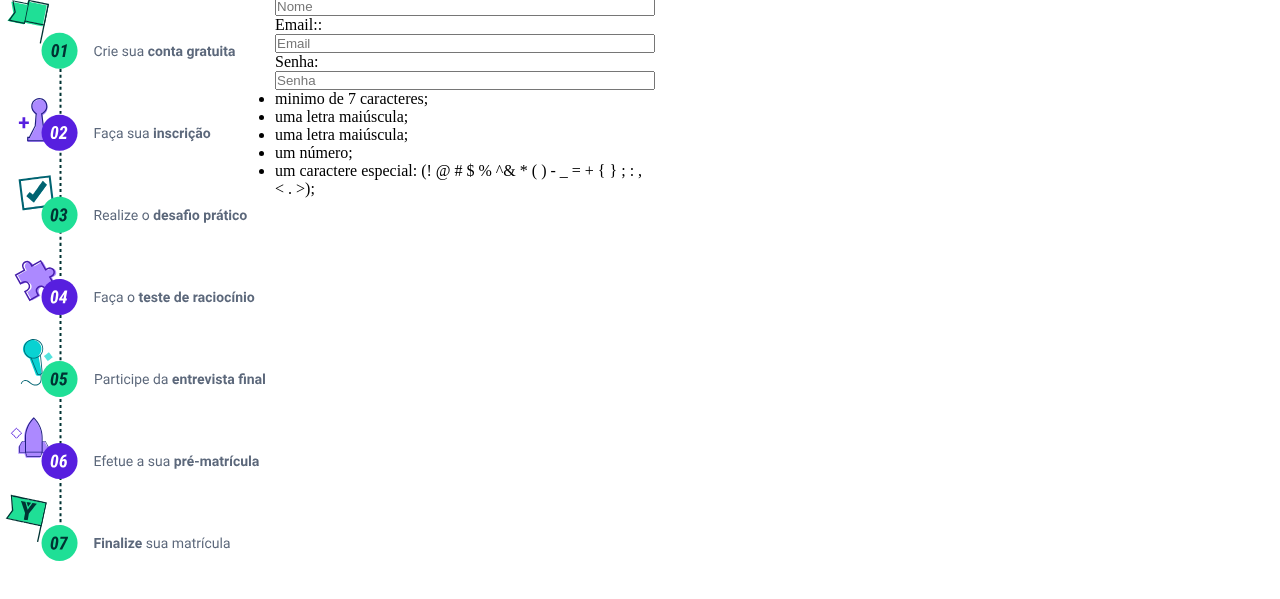
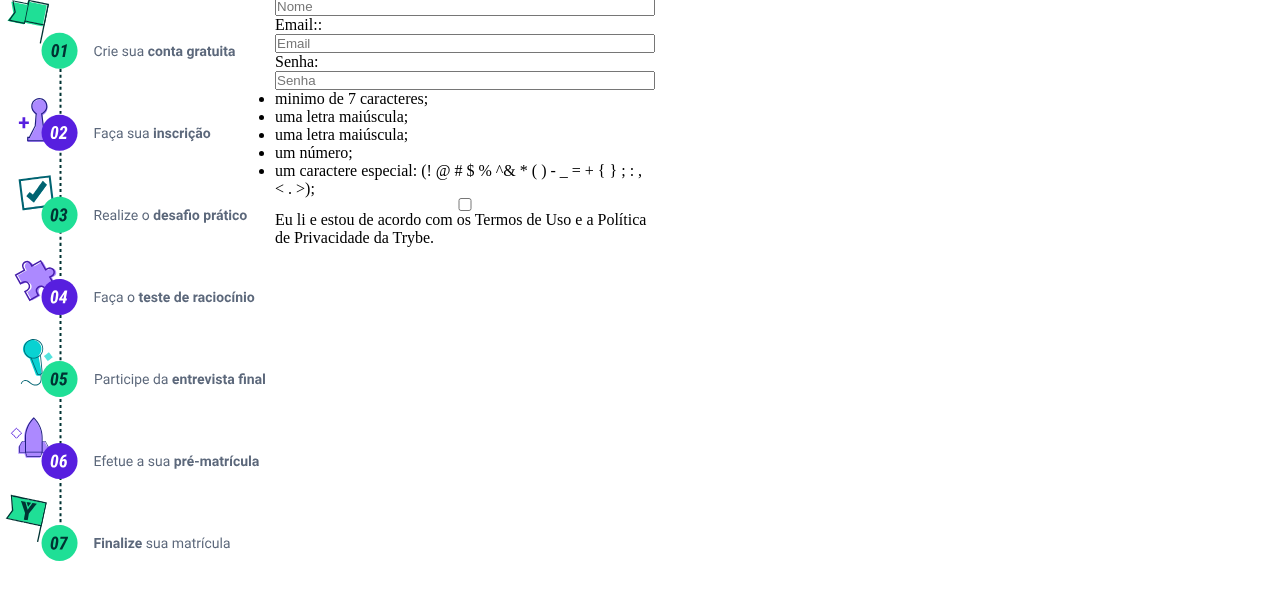
Before and after one commit to tryber/dinamica-dupla, a website: page index.html in a window 1280 px wide. Shown: the part 53-652 px from the top of the page. Drawn offline with Linux system fonts and the light colour scheme.

Commit message:
requisito 8

```diff
--- a/index.html
+++ b/index.html
@@ -27,6 +27,8 @@
         <li>um número;</li>
         <li>um caractere especial: (! @ # $ % ^& * ( ) - _ = + { } ; : , < . >);</li>
       </ul>
+      <input value="terms" type="checkbox" id="agreement">
+      <label for="agreement" id="label-terms-content">Eu li e estou de acordo com os Termos de Uso e a Política de Privacidade da Trybe.</label>
     </form>
   </main>
 </body>
```
